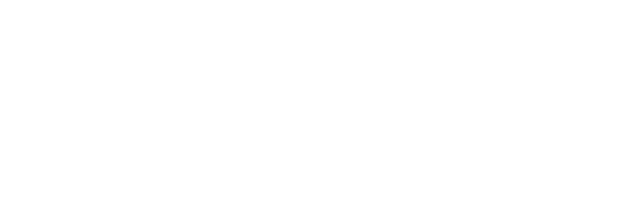
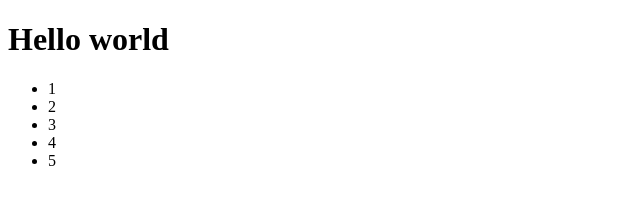
Before and after one commit to Pivena/test, a plain HTML site: page index.html in a window 1280 px wide. Shown: the whole page, without its empty margins (0-640 px from the left). Drawn offline with Linux system fonts and the light colour scheme.

Commit message:
add index.html

```diff
--- a/index.html
+++ b/index.html
@@ -7,6 +7,13 @@
     <title>Document</title>
 </head>
 <body>
-
+    <h1>Hello world</h1>
+    <ul>
+    <li>1</li>
+    <li>2</li>
+    <li>3</li>
+    <li>4</li>
+    <li>5</li>
+</ul>
 </body>
 </html>
```
